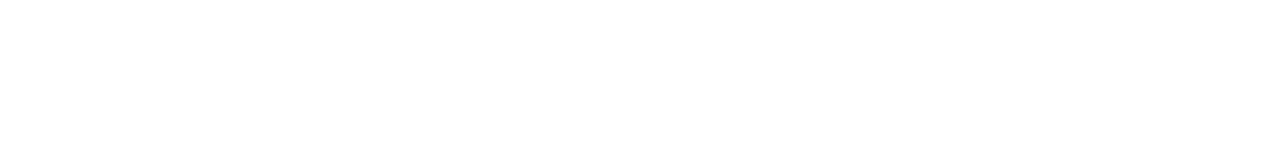
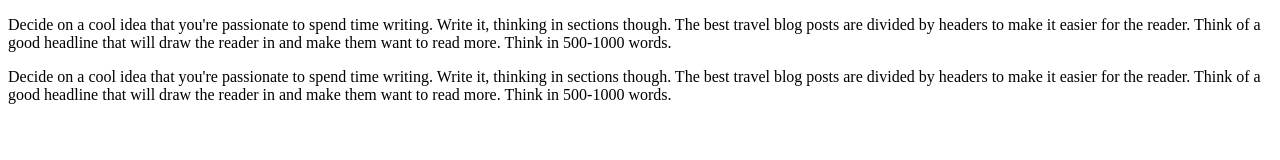
Before and after one commit to Ajoy16/My-first-ripo, a plain HTML site: page index.html in a window 1280 px wide. Drawn offline with Linux system fonts and the light colour scheme.

```diff
--- a/index.html
+++ b/index.html
@@ -7,6 +7,7 @@
     <title>My first ripo</title>
 </head>
 <body>
-
+   <p>Decide on a cool idea that you're passionate to spend time writing. Write it, thinking in sections though. The best travel blog posts are divided by headers to make it easier for the reader. Think of a good headline that will draw the reader in and make them want to read more. Think in 500-1000 words.</p>
+   <p>Decide on a cool idea that you're passionate to spend time writing. Write it, thinking in sections though. The best travel blog posts are divided by headers to make it easier for the reader. Think of a good headline that will draw the reader in and make them want to read more. Think in 500-1000 words.</p>
 </body>
 </html>
```
